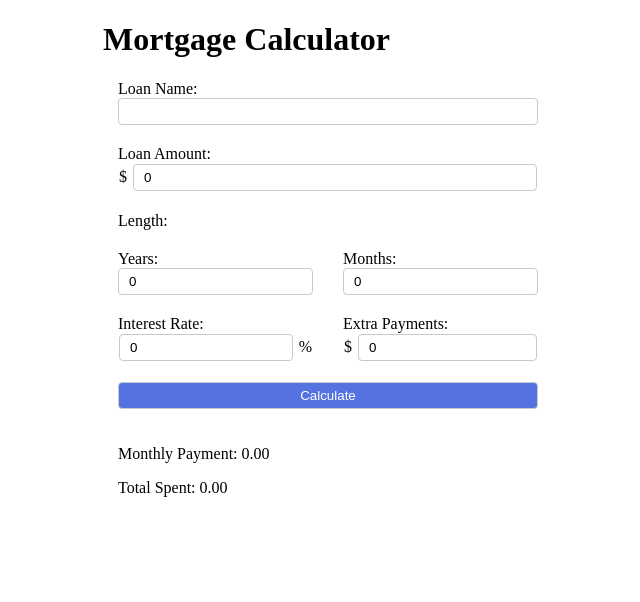
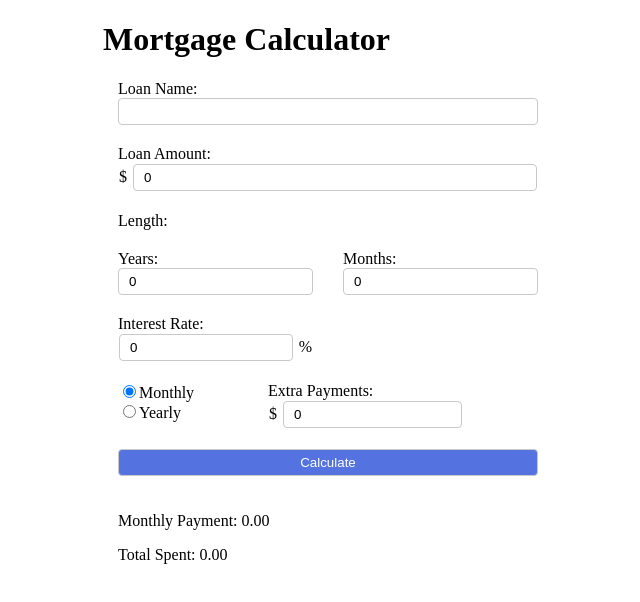
Before and after one commit to tedaky/IT-680-Mortgage-Calculator, an Angular app: page / in a window 1280 px wide. Shown: the top 602 px of the page, without its empty margins (312-952 px from the left). Built offline with nearby package versions, Linux system fonts and the light colour scheme.

Commit message:
Added yearly and monthly extra payments. Rearranged totals

```diff
--- a/src/app/amortization-calculator/amortization-calculator.component.html
+++ b/src/app/amortization-calculator/amortization-calculator.component.html
@@ -31,7 +31,7 @@
         </div>
     </div>
     <!-- Interest Rate -->
-    <div class="col wid50 col divide">
+    <div class="col wid50 divide">
         <label for="interestRate">Interest Rate:</label>
         <table>
             <tr>
@@ -41,7 +41,14 @@
         </table>
     </div>
     <!-- Extra Payments -->
-    <div class="col wid50 col divide">
+    <div class="divide">
+        <div class="col wid33">
+            <input type="radio" name="extraPaymentsType" id="monthly" [(ngModel)]="extraPaymentsType" value="monthly">
+            <label for="monthly">Monthly</label><br>
+            <input type="radio" name="extraPaymentsType" id="yearly" [(ngModel)]="extraPaymentsType" value="yearly">
+            <label for="yearly">Yearly</label>
+        </div>
+        <div class="col wid50">
             <label for="extraPayments">Extra Payments:</label>
             <table>
                 <tr>
@@ -49,6 +56,7 @@
                     <td width="100%"><input type="text" id="extraPayments" name="extraPayments" [(ngModel)]="extraPayments" class="input"></td>
                 </tr>
             </table>
+        </div>
     </div>
     <!-- Calculate -->
     <div class="col wid100 col divide">
@@ -64,7 +72,22 @@
 <div [@feedbackInOut]="feedbackInOutVal">
     <table *ngIf="monthlyPayment" border="1">
         <tr>
-            <th>Month #</th>
+            <td colspan="4" align="center">Total Spent with Extra Payments</td>
+            <td colspan="2">{{ (table.interest + table.principal + table.extra).toFixed(2) }}</td>
+        </tr>
+        <tr>
+            <td colspan="6">Savings: {{ ((monthlyPayment * time) - (table.interest + table.principal + table.extra)).toFixed(2) }}</td>
+        </tr>
+        <tr>
+            <td>Totals:</td>
+            <td>{{ (table.principal + table.interest + table.extra).toFixed(2) }}</td>
+            <td>{{ (table.interest).toFixed(2) }}</td>
+            <td>{{ (table.principal).toFixed(2) }}</td>
+            <td>{{ (table.extra).toFixed(2) }}</td>
+            <td>{{ (table.balance).toFixed(2) }}</td>
+        </tr>
+        <tr>
+            <th>#</th>
             <th>Payment</th>
             <th>Interest</th>
             <th>Principal</th>
@@ -79,19 +102,5 @@
             <td>{{ (item.extra).toFixed(2) }}</td>
             <td>{{ (item.balance).toFixed(2) }}</td>
         </tr>
-        <tr>
-            <td>Totals:</td>
-            <td>{{ (table.principal + table.interest + table.extra).toFixed(2) }}</td>
-            <td>{{ (table.interest).toFixed(2) }}</td>
-            <td>{{ (table.principal).toFixed(2) }}</td>
-            <td>{{ (table.extra).toFixed(2) }}</td>
-            <td>{{ (table.balance).toFixed(2) }}</td>
-        </tr>
-        <tr>
-            <td colspan="4" align="center">Total Spent with Extra Payments</td>
-            <td colspan="2">{{ (table.interest + table.principal + table.extra).toFixed(2) }}</td>
-        </tr>
     </table>
 </div>
-
-<p *ngIf="monthlyPayment">Savings: {{ ((monthlyPayment * time) - (table.interest + table.principal + table.extra)).toFixed(2) }}</p>
--- a/src/app/amortization-calculator/amortization-calculator.component.ts
+++ b/src/app/amortization-calculator/amortization-calculator.component.ts
@@ -10,7 +10,7 @@ import { trigger, stagger, animate, style, group, query, transition } from '@ang
             transition('* => *', [
                 style({ height: '0', overflow: 'hidden' }),
                 // height: '*' is auto|current height
-                animate('250ms linear', style({ height: '*' }))
+                animate('500ms linear', style({ height: '*' }))
             ])
         ])
     ]
@@ -33,7 +33,7 @@ export class AmortizationCalculatorComponent implements OnInit {
     monthlyPayment: number;
 
     extraPayments: number;
-    extraPaymentsType: number;
+    extraPaymentsType: string;
 
     table: Totals;
 
@@ -47,7 +47,7 @@ export class AmortizationCalculatorComponent implements OnInit {
         this.months = 0;
         this.monthlyPayment = 0;
         this.extraPayments = 0;
-        this.extraPaymentsType = 0;
+        this.extraPaymentsType = 'monthly';
     }
 
     roundTo(number: number, digits: number) {
@@ -134,6 +134,7 @@ export class AmortizationCalculatorComponent implements OnInit {
         let monthlyPrincipal = 0;
         let principal = 0;
         let extra = this.roundTo(this.extraPayments, 2);
+        let extraTemp = 0;
 
         let monthlyPaymentExtra = 0;
         let interestTotal = 0;
@@ -142,7 +143,11 @@ export class AmortizationCalculatorComponent implements OnInit {
         let monthlyPaymentTotal = 0;
         let temp = 0;
 
+        let iteration = 0;
+
         while (balance > 0) {
+            iteration = iteration + 1;
+
             // code for displaying in loop balance
             balance = this.roundTo(balance, 2);
 
@@ -156,13 +161,21 @@ export class AmortizationCalculatorComponent implements OnInit {
             principal = this.roundTo(monthlyPrincipal, 2);
             principalTotal = principalTotal + principal;
 
-            // update the balance for each loop iteration
-            temp = this.roundTo(balance - principal - interest - extra, 2);
-            monthlyPaymentExtra = (temp > 0) ? monthlyPayment + extra : balance;
-            extra = (temp > 0) ? extra : balance - monthlyPayment;
-            extraTotal = extraTotal + extra;
+            if ((this.extraPaymentsType === 'monthly') || (this.extraPaymentsType === 'yearly' && iteration === 12)) {
+                // update the balance for each loop iteration
+                temp = this.roundTo(balance - principal - interest - extra, 2);
+                monthlyPaymentExtra = (temp > 0) ? monthlyPayment + extra : balance;
+                extra = (temp > 0) ? extra : balance - monthlyPayment;
+                extraTotal = extraTotal + extra;
+                extraTemp = extra;
+                if (iteration === 12) {
+                    iteration = 0;
+                }
+            } else {
+                extraTemp = 0;
+            }
 
-            balance = (this.roundTo(monthlyPayment + extra, 2) < balance) ? this.roundTo(balance - principal - extra, 2) : this.roundTo(balance - balance, 2);
+            balance = (this.roundTo(monthlyPayment + extraTemp, 2) < balance) ? this.roundTo(balance - principal - extraTemp, 2) : this.roundTo(balance - balance, 2);
 
             monthlyPaymentTotal = monthlyPaymentTotal + monthlyPaymentExtra;
 
@@ -170,7 +183,7 @@ export class AmortizationCalculatorComponent implements OnInit {
                 balance: balance,
                 interest: interest,
                 principal: principal,
-                extra: extra
+                extra: extraTemp
             });
         }
 
--- a/src/styles.scss
+++ b/src/styles.scss
@@ -52,3 +52,6 @@ form {
 .wid50 {
     width: 50%;
 }
+.wid33 {
+    width: 33.3333333%;
+}
```
Lines whose indentation alone changed are shown as unchanged.
